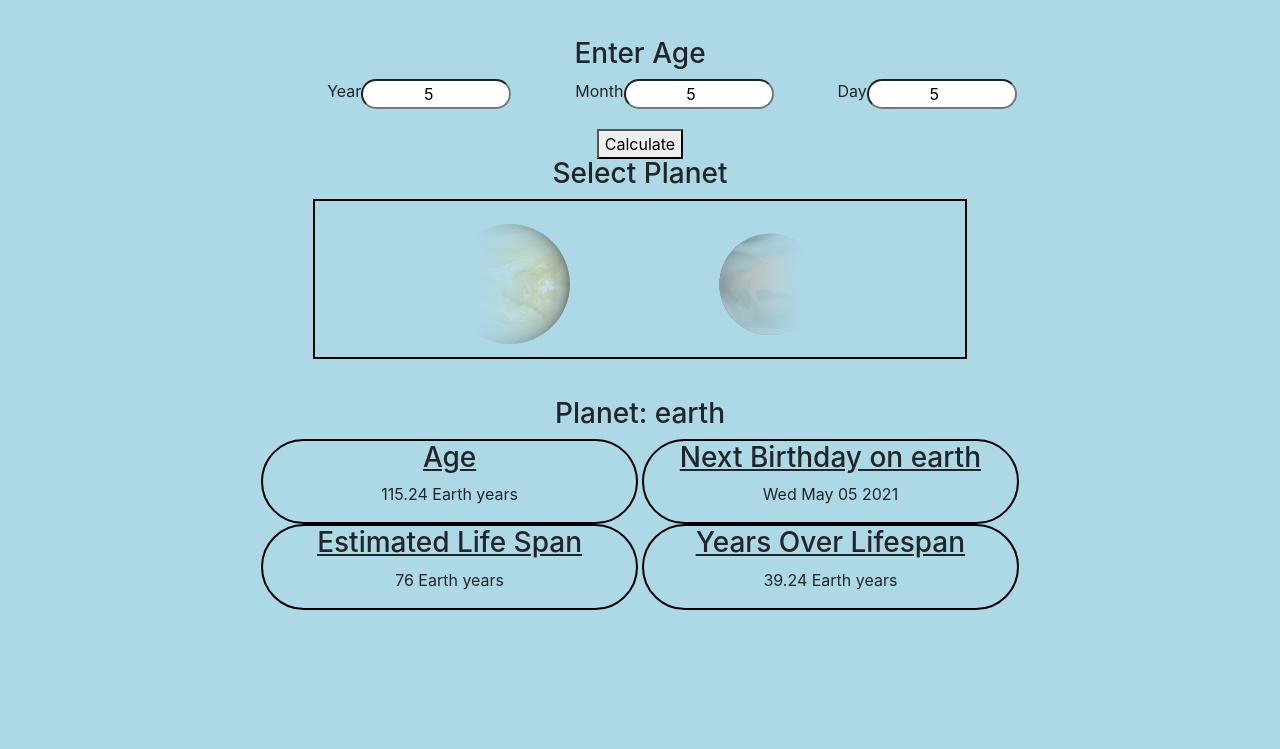
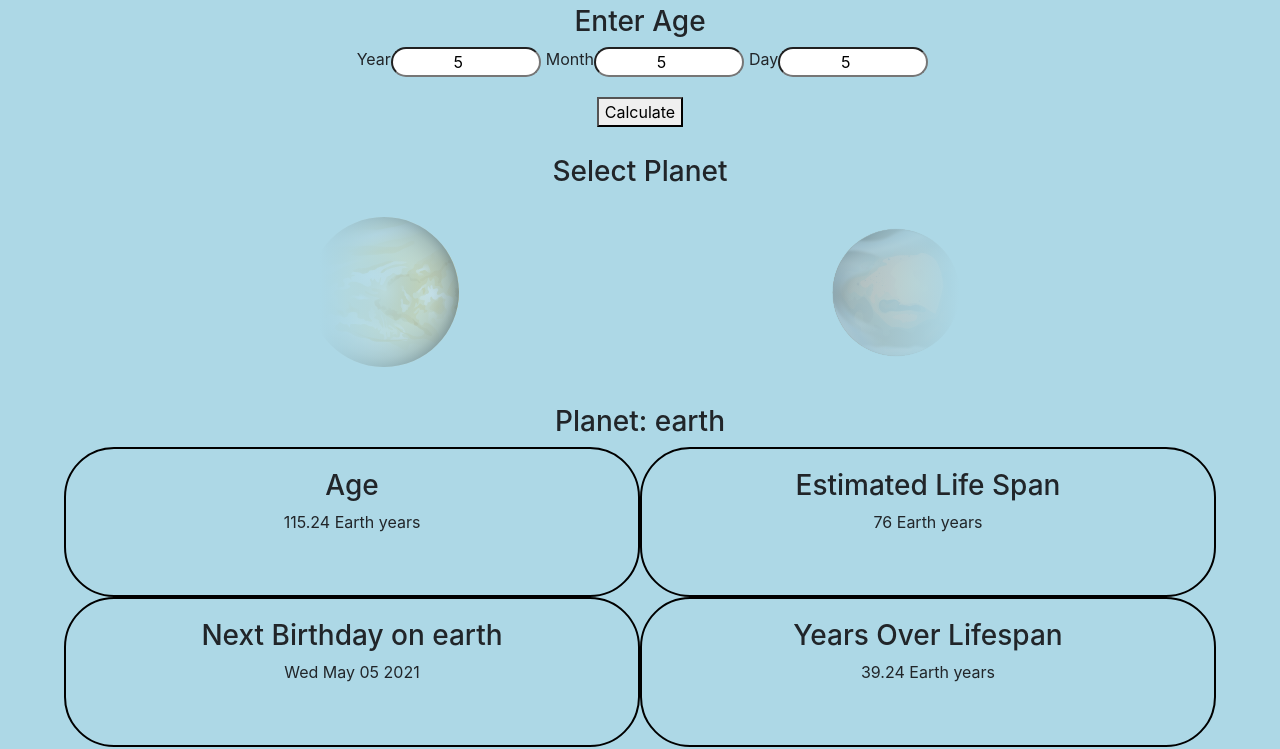
Before and after one commit to JJohan-work/GalacticAge, a website built with webpack: page src/index.html in a window 1280 px wide. Both pictures are taken after typing "5", "5", "5" into the empty fields and a click on the button "Calculate". Shown: the part 51-800 px from the top of the page. Built offline with nearby package versions, Linux system fonts and the light colour scheme; files whose address does not match are found by name.

Commit message:
clean UI from development

```diff
--- a/src/css/styles.css
+++ b/src/css/styles.css
@@ -4,8 +4,7 @@ body {
 }
 
 #birthdaySelection {
-  margin-top: 5vh;
-  height:15vh;
+  height:150px;
   min-height: 100px;
 }
 
@@ -16,29 +15,28 @@ body {
 }
 
 #age>label {
-  padding-left: 5vw;
+  padding-left: 5px;
 }
 
 #age>input {
   width:20vw;
   max-width: 150px;
   border-radius: 20px;
-  margin-bottom: 2.5vh;
+  margin-bottom: 20px;
   outline: none;
   text-align: center;
+  overflow: none;
 }
 
 #planetSelection {
-  height:30vh;
+  height:250px;
 }
 
 #planets {
-  width: fit-content;
-  min-width:50%;
+  width: 100vw;
   margin-left: auto;
   margin-right: auto;
-  border: 2px solid black;
-  height:20vh;
+  height:180px;
   position: relative;
 }
 
@@ -54,8 +52,8 @@ body {
   position: relative;
   top:50%;
   transform: translate(0%,-50%);
-  height:15vh;
-  width:15vh;
+  height:150px;
+  width:150px;
   margin: 5px;
   background-size:100%;
   background-repeat: no-repeat;
@@ -80,17 +78,24 @@ body {
 }
 
 #output {
-  width:60vw;
+  width:90vw;
   margin-right: auto;
   margin-left: auto;
 }
 
-#output>div {
-  display: inline-block;
-  width:49%;
+#ageout, #nextBirthday, #lifespan, #timeLeft {
+  width:45vw;
+  height:150px;
   margin:0px;
   border: 2px solid black;
   border-radius: 50px;
+  padding:20px;
+}
+
+.boxflex {
+  display: flex;
+  flex-wrap: none;
+  flex-direction: row;
 }
 
 #output>div>h3 {
--- a/src/index.html
+++ b/src/index.html
@@ -35,6 +35,9 @@
   </div>
   <div id="output">
     <h3 id="planetSelected">Selected Planet</h3>
+
+    <div class="boxflex">
+      <div class="boxcolumn">
         <div id="ageout">
           <h3>Age</h3>
           <p></p>
@@ -43,6 +46,8 @@
           <h3></h3>
           <p></p>
         </div>
+      </div>
+      <div class="boxcolumn">
         <div id="lifespan">
           <h3>Estimated Life Span</h3>
           <p></p>
@@ -52,5 +57,7 @@
           <p></p>
         </div>
       </div>
+    </div>
+  </div>
 </body>
 </html>
--- a/src/main.js
+++ b/src/main.js
@@ -34,18 +34,18 @@ function drawPlanetSelector(display) {
 
 function drawOutput(planet, display) {
   const planetName = display.getPlanet();
-  $("#output>#planetSelected").html(`Planet: ${planetName}`);
+  $("#planetSelected").html(`Planet: ${planetName}`);
 
-  $("#output>#ageout>p").html(`${planet.convertAge(planetName)} ${display.getUnit()} years`);
+  $("#ageout>p").html(`${planet.convertAge(planetName)} ${display.getUnit()} years`);
 
-  $("#output>#nextBirthday>h3").html(`Next Birthday on ${display.getPlanet()}`);
-  $("#output>#nextBirthday>p").html(String(planet.getNextBirthday(planetName)).slice(0,15));
+  $("#nextBirthday>h3").html(`Next Birthday on ${display.getPlanet()}`);
+  $("#nextBirthday>p").html(String(planet.getNextBirthday(planetName)).slice(0,15));
 
-  $("#output>#lifespan>p").html(`${planet.getLifeSpan(planetName)} ${display.getUnit()} years`);
+  $("#lifespan>p").html(`${planet.getLifeSpan(planetName)} ${display.getUnit()} years`);
 
   const expectancy = planet.getTimeLeft(planetName);
-  $("#output>#timeLeft>h3").html(`Years ${expectancy[1] ? "Over" : "Under"} Lifespan`);
-  $("#output>#timeLeft>p").html(`${expectancy[0]} ${display.getUnit()} years`);
+  $("#timeLeft>h3").html(`Years ${expectancy[1] ? "Over" : "Under"} Lifespan`);
+  $("#timeLeft>p").html(`${expectancy[0]} ${display.getUnit()} years`);
 }
 
 function main() {
```
Lines whose indentation alone changed are shown as unchanged.
